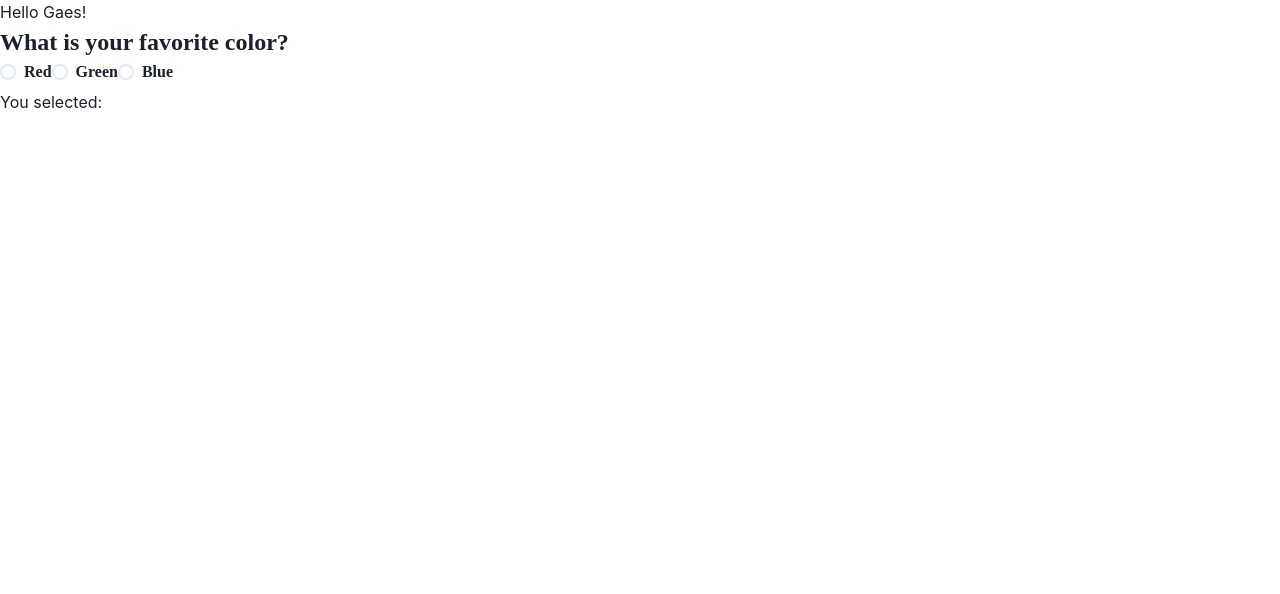
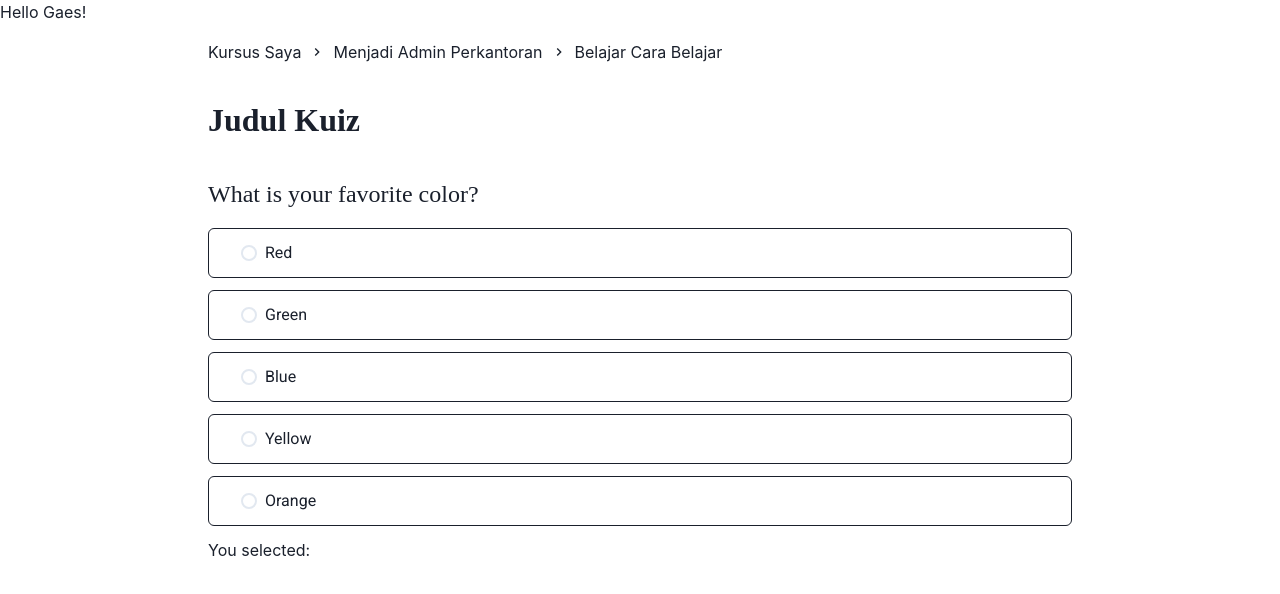
Before and after one commit to FS-7-Talenesia/frontend, a React (Vite) app: page / in a window 1280 px wide. Shown: the top 594 px of the page. Built offline with nearby package versions, Linux system fonts and the light colour scheme; a web font is replaced by a local one.

Commit message:
feat: add Quiz with MultipleChoice component

```diff
--- a/package.json
+++ b/package.json
@@ -15,7 +15,8 @@
     "@emotion/styled": "^11.11.0",
     "framer-motion": "^10.16.4",
     "react": "^18.2.0",
-    "react-dom": "^18.2.0"
+    "react-dom": "^18.2.0",
+    "react-icons": "^4.11.0"
   },
   "devDependencies": {
     "@types/react": "^18.2.15",
--- a/src/components/multipleChoice/multipleChoice.jsx
+++ b/src/components/multipleChoice/multipleChoice.jsx
@@ -1,6 +1,6 @@
 import React, { useState } from "react";
 import "./multipleChoice.css";
-import { Text, Radio, RadioGroup } from "@chakra-ui/react";
+import { Text, Radio, RadioGroup, Box, VStack } from "@chakra-ui/react";
 
 function MultipleChoice({ question, choices, onChoiceChange }) {
   const [selectedChoice, setSelectedChoice] = useState("");
@@ -11,17 +11,30 @@ function MultipleChoice({ question, choices, onChoiceChange }) {
   };
 
   return (
-    <div className="multipleChoice">
-      <Text textStyle="h2">{question}</Text>
-      <RadioGroup
-        onChange={handleChoiceChange}
-        value={selectedChoice}
-        textStyle="h3"
-      >
+    <div>
+      <Text textStyle="h2" fontWeight="normal" mb={4}>
+        {question}
+      </Text>
+      <RadioGroup onChange={handleChoiceChange} value={selectedChoice}>
         {choices.map((choice, index) => (
-          <Radio key={index} value={choice}>
-            {choice}
-          </Radio>
+          <VStack key={index}>
+            <Box
+              as="label"
+              htmlFor={`choice-${index}`}
+              borderRadius="md"
+              border="1px solid"
+              bg={selectedChoice === choice ? "babyGreen" : "light.100"}
+              textStyle="body1Normal"
+              width="100%"
+              px={8}
+              py={3}
+              mb={3}
+            >
+              <Radio id={`choice-${index}`} value={choice}>
+                {choice}
+              </Radio>
+            </Box>
+          </VStack>
         ))}
       </RadioGroup>
     </div>
--- a/src/pages/quiz/quiz.jsx
+++ b/src/pages/quiz/quiz.jsx
@@ -1,10 +1,19 @@
 import React, { useState } from "react";
 import MultipleChoice from "../../components/multipleChoice/multipleChoice";
+import {
+  Container,
+  Text,
+  Box,
+  Breadcrumb,
+  BreadcrumbItem,
+  BreadcrumbLink,
+} from "@chakra-ui/react";
+import { MdChevronRight } from "react-icons/md";
 
 function Quiz() {
   const [selectedChoice, setSelectedChoice] = useState("");
   const question = "What is your favorite color?";
-  const choices = ["Red", "Green", "Blue"];
+  const choices = ["Red", "Green", "Blue", "Yellow", "Orange"];
 
   const handleChoiceChange = (choice) => {
     setSelectedChoice(choice);
@@ -12,6 +21,28 @@ function Quiz() {
 
   return (
     <div>
+      <Container maxW="4xl">
+        <Breadcrumb
+          spacing="8px"
+          separator={<MdChevronRight color="dark.80" />}
+          my={4}
+        >
+          <BreadcrumbItem>
+            <BreadcrumbLink href="#">Kursus Saya</BreadcrumbLink>
+          </BreadcrumbItem>
+
+          <BreadcrumbItem>
+            <BreadcrumbLink href="#">Menjadi Admin Perkantoran</BreadcrumbLink>
+          </BreadcrumbItem>
+
+          <BreadcrumbItem isCurrentPage>
+            <BreadcrumbLink href="#">Belajar Cara Belajar</BreadcrumbLink>
+          </BreadcrumbItem>
+        </Breadcrumb>
+        <Box my={8}>
+          <Text textStyle="h1">Judul Kuiz</Text>
+        </Box>
+
         <MultipleChoice
           question={question}
           choices={choices}
@@ -19,6 +50,7 @@ function Quiz() {
           onChoiceChange={handleChoiceChange}
         />
         <p>You selected: {selectedChoice}</p>
+      </Container>
     </div>
   );
 }
```
Also changed, not shown: 1 other file (tests, documents, lock files or other folders). Lines whose indentation alone changed are shown as unchanged.
